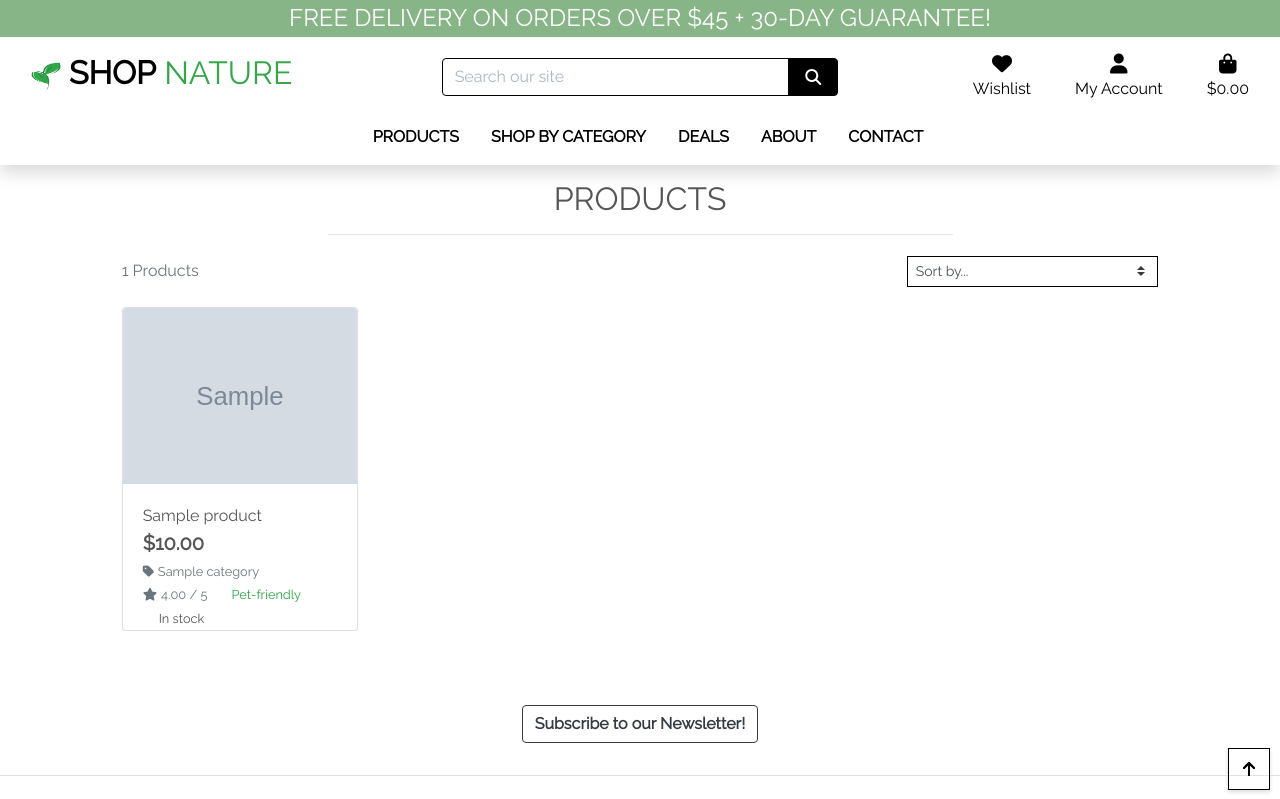
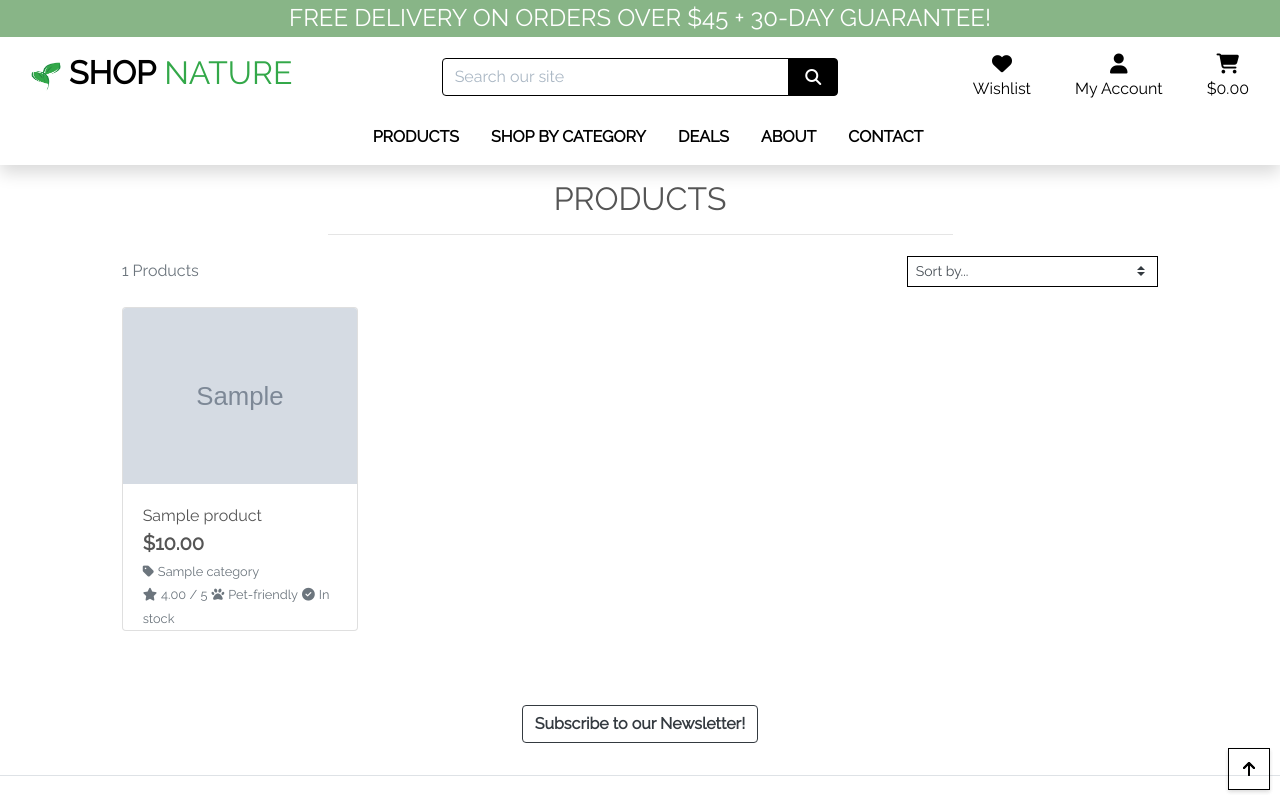
Before and after one commit to NikolettaGr/e-commerce, a Django app: page /products/ in a window 1280 px wide. Shown: the top 799 px of the page. Run offline with Django 3.2, Linux system fonts and the light colour scheme; tables that the repository leaves empty hold one stand-in row (values such as "Sample post"); grey boxes marked "Sample" are stand-in pictures; some libraries are stand-ins or nearby versions.

Commit message:
Change and add icons

```diff
--- a/products/templates/products/products.html
+++ b/products/templates/products/products.html
@@ -87,13 +87,14 @@
                             <small class="text-muted"><i class="fas fa-star mr-1"></i>No Rating</small>
                             {% endif %}
                             {% if product.is_petfriendly %}
-                            <small class="card-body text-success">Pet-friendly</small>
+                            <small class="text-muted"><i class="fa-solid fa-paw mr-1"></i>Pet-friendly</small>
                             {% endif %}
                             {% for stock in product.stock_set.all %}
                             {% if stock.quantity > 0 %}
-                            <small class="ml-3">In stock</small>
+                            <small class="text-muted"><i class="fa-solid fa-circle-check mr-1"></i>In stock</small>
                             {% else %}
-                            <small class="ml-3">Coming soon</small>
+                            <small class="text-muted"><i class="fa-solid fa-arrow-right mr-1"></i>Coming
+                                soon</small>
                             {% endif %}
                             {% endfor %}
                             {% if request.user.is_superuser %}
--- a/templates/base.html
+++ b/templates/base.html
@@ -40,7 +40,7 @@
     <title>Shop Nature {% block extra_title %}{% endblock %}</title>
 
     <!-- Favicon -->
-    <link rel="apple-touch-icon" sizes="180x180" href="/apple-touch-icon.png">
+    <link rel="apple-touch-icon" sizes="180x180" href="{% static 'images/favicon_io/favicon-32x32.png' %}">
     <link rel="icon" type="image/png" sizes="32x32" href="{% static 'images/favicon_io/favicon-32x32.png' %}">
     <link rel="icon" type="image/png" sizes="16x16" href="{% static 'images/favicon_io/favicon-16x16.png' %}">
     <link rel="manifest" href="{% static 'images/favicon_io/site.webmanifest' %}">
@@ -117,7 +117,7 @@
                         <a class="{% if grand_total %}text-info font-weight-bold{% else %}text-black{% endif %} nav-link"
                             href="{% url 'view_cart' %}">
                             <div class="text-center">
-                                <div><i class="fas fa-shopping-bag fa-lg"></i></div>
+                                <div><i class="fa-solid fa-cart-shopping fa-lg"></i></div>
                                 <p class="my-0">
                                     {% if grand_total %}
                                     ${{ grand_total|floatformat:2 }}
@@ -175,7 +175,7 @@
             </h2>
         </section>
         <!-- Footer content -->
-        <section class="">
+        <section>
             <div class="container text-center text-md-start mt-5">
                 <div class="row mt-3">
                     <div class="col-md-3 col-lg-4 col-xl-3 mx-auto mb-4">
```
